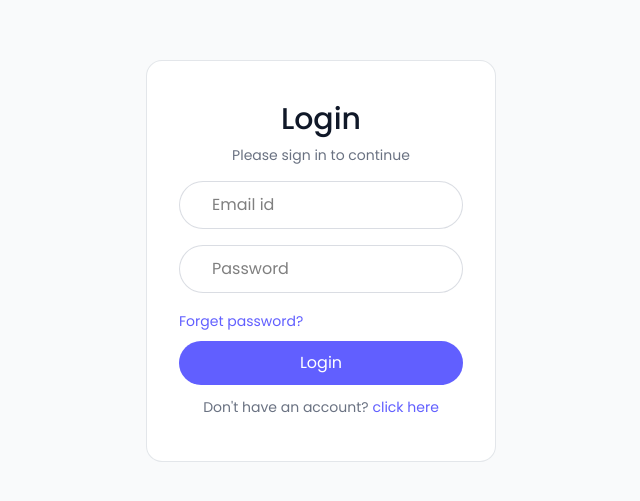
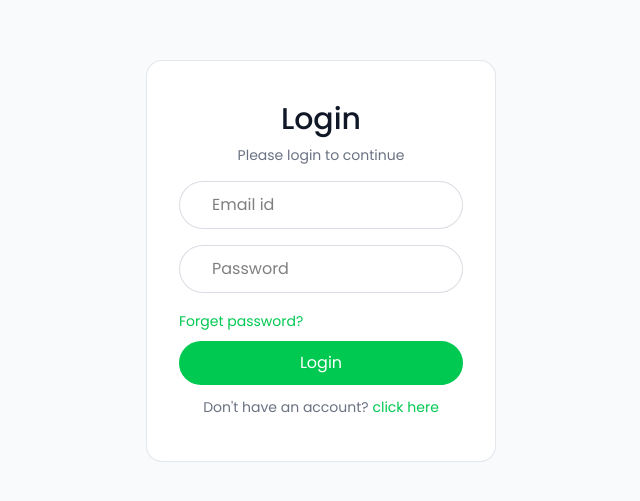
Before and after one commit to VishvaSabeshkar/Ai-Resume-Builder, a React (Vite) app in the folder client/: page /Login in a window 1280 px wide. Shown: the part 139-640 px from the top of the page, without its empty margins (319-959 px from the left). Built offline with nearby package versions, Linux system fonts and the light colour scheme; the HTML template or start-up script is replaced by a standard one.

Commit message:
Login form frontend done

```diff
--- a/client/src/pages/Login.jsx
+++ b/client/src/pages/Login.jsx
@@ -1,7 +1,11 @@
 import React from 'react'
+import { User2, Mail, Lock } from 'lucide-react'
 
 const Login = () => {
-  const [state, setState] = React.useState("login")
+
+    const query = new URLSearchParams(window.location.search)
+    const UrlState = query.get('state')
+    const [state, setState] = React.useState( UrlState || "login")
 
     const [formData, setFormData] = React.useState({
         name: '',
@@ -22,28 +26,28 @@
     <div className='flex items-center justify-center min-h-screen bg-gray-50'>
       <form onSubmit={handleSubmit} className="sm:w-[350px] w-full text-center border border-gray-300/60 rounded-2xl px-8 bg-white">
                 <h1 className="text-gray-900 text-3xl mt-10 font-medium">{state === "login" ? "Login" : "Sign up"}</h1>
-                <p className="text-gray-500 text-sm mt-2">Please sign in to continue</p>
+                <p className="text-gray-500 text-sm mt-2">Please {state} to continue</p>
                 {state !== "login" && (
                     <div className="flex items-center mt-6 w-full bg-white border border-gray-300/80 h-12 rounded-full overflow-hidden pl-6 gap-2">
-                        <svg xmlns="http://www.w3.org/2000/svg" width="16" height="16" viewBox="0 0 24 24" fill="none" stroke="#6B7280" strokeWidth="2" strokeLinecap="round" strokeLinejoin="round" className="lucide lucide-user-round-icon lucide-user-round"><circle cx="12" cy="8" r="5" /><path d="M20 21a8 8 0 0 0-16 0" /></svg>
+                        <User2 size={16} color='#6B7280'/>
                         <input type="text" name="name" placeholder="Name" className="border-none outline-none ring-0" value={formData.name} onChange={handleChange} required />
                     </div>
                 )}
                 <div className="flex items-center w-full mt-4 bg-white border border-gray-300/80 h-12 rounded-full overflow-hidden pl-6 gap-2">
-                    <svg xmlns="http://www.w3.org/2000/svg" width="14" height="14" viewBox="0 0 24 24" fill="none" stroke="#6B7280" strokeWidth="2" strokeLinecap="round" strokeLinejoin="round" className="lucide lucide-mail-icon lucide-mail"><path d="m22 7-8.991 5.727a2 2 0 0 1-2.009 0L2 7" /><rect x="2" y="4" width="20" height="16" rx="2" /></svg>
+                    <Mail size={14} color='#6B7280'/>
                     <input type="email" name="email" placeholder="Email id" className="border-none outline-none ring-0" value={formData.email} onChange={handleChange} required />
                 </div>
                 <div className="flex items-center mt-4 w-full bg-white border border-gray-300/80 h-12 rounded-full overflow-hidden pl-6 gap-2">
-                    <svg xmlns="http://www.w3.org/2000/svg" width="14" height="14" viewBox="0 0 24 24" fill="none" stroke="#6B7280" strokeWidth="2" strokeLinecap="round" strokeLinejoin="round" className="lucide lucide-lock-icon lucide-lock"><rect width="18" height="11" x="3" y="11" rx="2" ry="2" /><path d="M7 11V7a5 5 0 0 1 10 0v4" /></svg>
+                    <Lock size={14} color='#6B7280'/>
                     <input type="password" name="password" placeholder="Password" className="border-none outline-none ring-0" value={formData.password} onChange={handleChange} required />
                 </div>
-                <div className="mt-4 text-left text-indigo-500">
+                <div className="mt-4 text-left text-green-500">
                     <button className="text-sm" type="reset">Forget password?</button>
                 </div>
-                <button type="submit" className="mt-2 w-full h-11 rounded-full text-white bg-indigo-500 hover:opacity-90 transition-opacity">
+                <button type="submit" className="mt-2 w-full h-11 rounded-full text-white bg-green-500 hover:opacity-90 transition-opacity">
                     {state === "login" ? "Login" : "Sign up"}
                 </button>
-                <p onClick={() => setState(prev => prev === "login" ? "register" : "login")} className="text-gray-500 text-sm mt-3 mb-11">{state === "login" ? "Don't have an account?" : "Already have an account?"} <a href="#" className="text-indigo-500 hover:underline">click here</a></p>
+                <p onClick={() => setState(prev => prev === "login" ? "register" : "login")} className="text-gray-500 text-sm mt-3 mb-11">{state === "login" ? "Don't have an account?" : "Already have an account?"} <a href="#" className="text-green-500 hover:underline">click here</a></p>
             </form>
     </div>
   )
```
